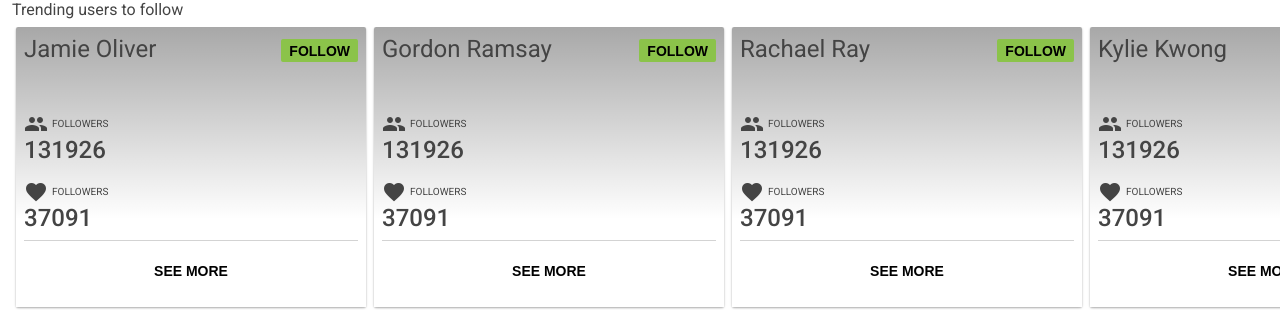
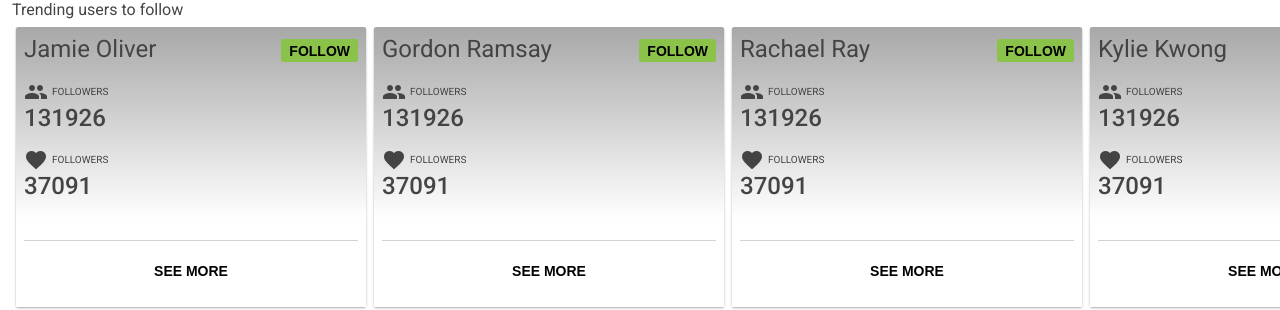
Before and after one commit to deco3500-2019/muffinmadness, a Vue app: page / in a window 1280 px wide. Shown: the part 1076-1386 px from the top of the page. Built offline with nearby package versions, Linux system fonts and the light colour scheme.

Commit message:
deleted influencer profile img - fixed margin on social status

```diff
--- a/src/components/molecules/CardHeaderBody.vue
+++ b/src/components/molecules/CardHeaderBody.vue
@@ -2,8 +2,6 @@
   <div class="card-header-body" :class="{ 'add-padding-top': !topline}">
     <div>
       <div>
-        <!-- fix profile img -->
-        <img v-if="mealplan" class="card-header-body-profile-img" src="https://i0.wp.com/studiolorier.com/wp-content/uploads/2018/10/Profile-Round-Sander-Lorier.jpg?ssl=1&fbclid=IwAR0QKzJ-ie3qOYEv7FX4DElIzgYe99qxhIEkhHsjpYQKJYhG6GtnZwi-CfE">
         <h5 class="recipe-name">{{ info.name }}</h5>
       </div>
       <button v-if="!topline" class="follow-btn button filled-button-small">Follow</button>
@@ -18,7 +16,7 @@
         </div>
       </div>
     </div>
-    <div v-else>
+    <div v-else class="social-status">
       <div
       v-for="(item, index) in info.userSocialStatus"
       :key="index">
@@ -40,15 +38,11 @@
   props: {
     info: {
       type: Object
-    },
-    profileImg: {
-      type: Boolean
     }
   },
   data() {
     return {
-      topline: null,
-      mealplan: this.profileImg
+      topline: null
     }
   },
   created() {
@@ -97,4 +91,7 @@
 .add-padding-top {
   padding-top: 0.5rem;
 }
+.social-status {
+  margin-bottom: 2rem;
+}
 </style>
--- a/src/components/organisms/Card.vue
+++ b/src/components/organisms/Card.vue
@@ -2,7 +2,7 @@
   <div class="card" :style="{ 'background-image': 'url(' + info.image + ')' }">
     <div class="card-header">
       <CardHeaderTopline v-if="topline" :info="info.header.topline" />
-      <CardHeaderBody :info="info.header.body" :profileImg="profileImg" />
+      <CardHeaderBody :info="info.header.body" />
     </div>
     <div class="card-footer">
       <CardFooterImgRow :info="info.footer" />
@@ -28,8 +28,7 @@
   },
   data() {
     return {
-      topline: true,
-      profileImg: null
+      topline: true
     }
   },
   created() {
@@ -37,11 +36,6 @@
       this.topline = true;
     } else {
       this.topline = false;
-    }
-    if (this.info.cardType === "Recommended meal plans") {
-      this.profileImg = true;
-    } else {
-      this.profileImg = false;
     }
     this.$store.dispatch('setToplineState', this.topline)
   }
```
